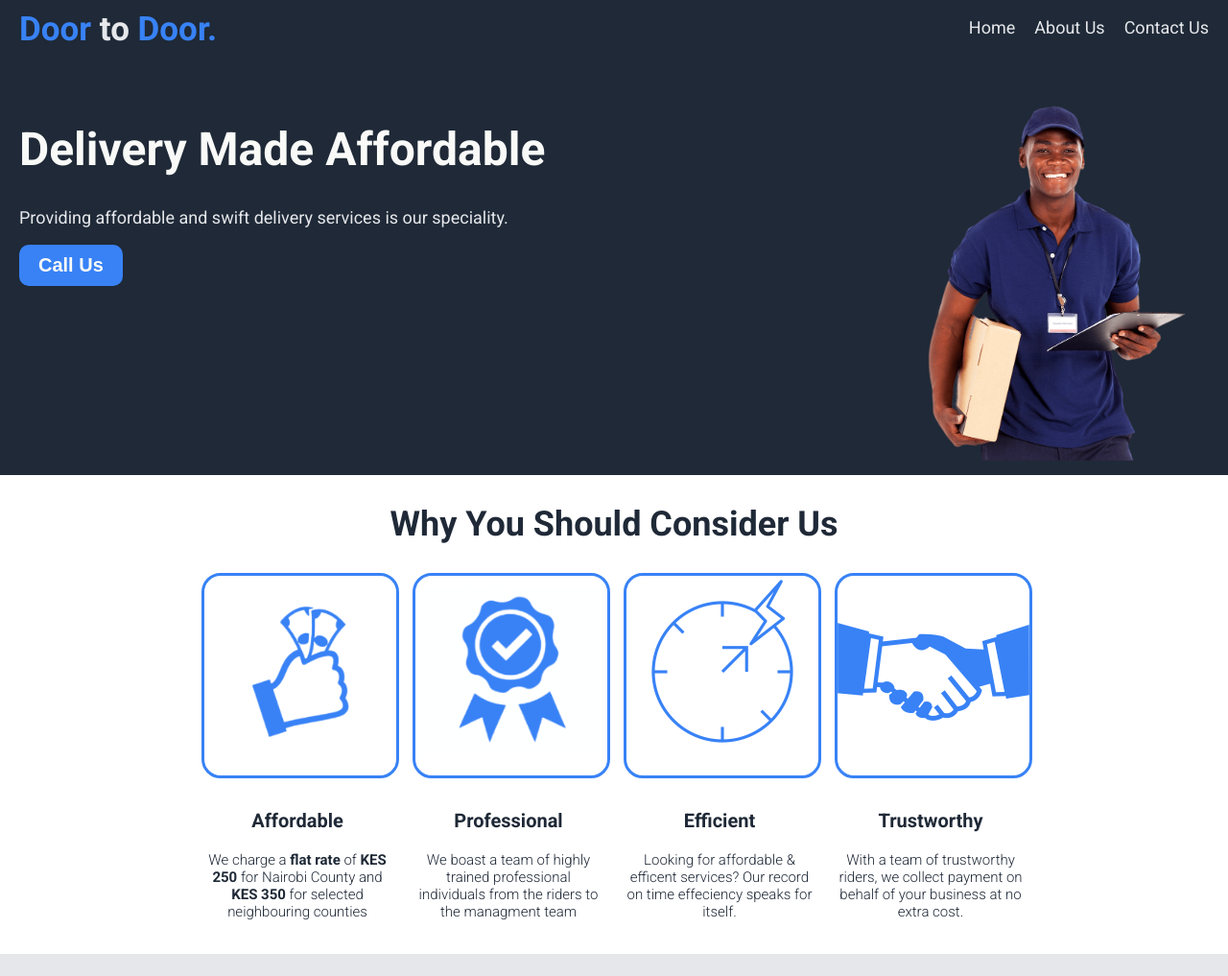
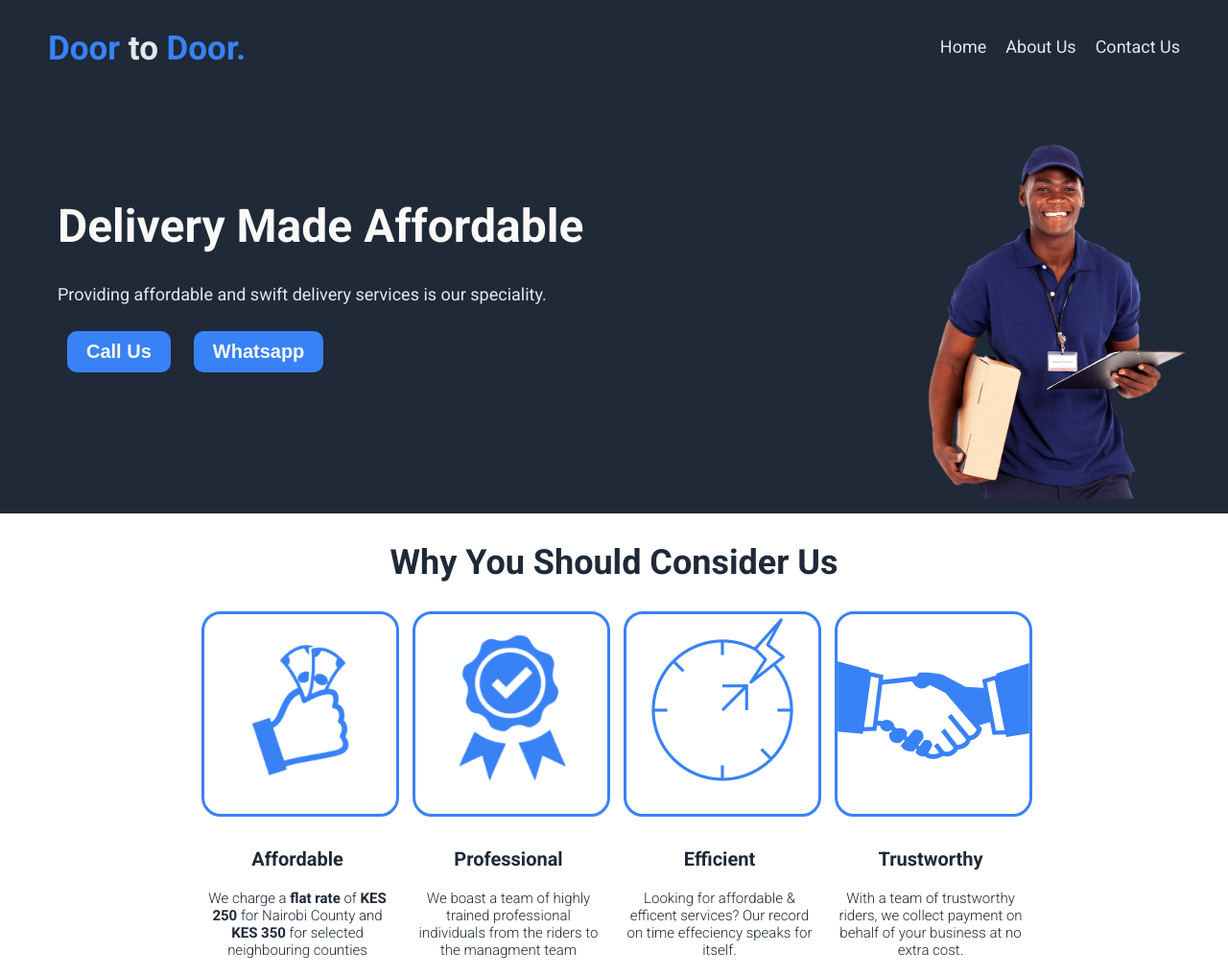
Before and after one commit to mrbrianomollo/doortodoor, a plain HTML site: page index.html in a window 1280 px wide. Shown: the top 1017 px of the page at 96% size. Drawn offline with Linux system fonts and the light colour scheme.

Commit message:
add call and whatsapp links

```diff
--- a/css/styles.css
+++ b/css/styles.css
@@ -12,7 +12,9 @@ body{
 .sub-header{
   display: flex;
   justify-content: space-between;
-  margin:  0 20px;
+  margin:  0 30px;
+  padding: 20px;
+
   height: 75px;
 }
 .logo{
@@ -53,6 +55,9 @@ li a{
   height: 400px;
   width: auto;
 }
+.intro-tag{
+  padding: 40px;
+}
 .intro-tag h1{
   font-size: 48px;
   font-weight: bolder;
@@ -71,6 +76,7 @@ button{
   font-size: 20px;
   padding: 10px 20px;
   font-weight: bold;
+  margin: 10px;
 }
 .consider{
   text-align: center;
@@ -150,6 +156,8 @@ button{
   font-size: 12px;
   display: flex;
   align-self: center;
+  margin: 10px;
+
 
 }
 .rider{
--- a/index.html
+++ b/index.html
@@ -26,7 +26,8 @@
     <div class="intro-tag">
       <h1>Delivery Made Affordable</h1>
       <p>Providing affordable and swift delivery services is our speciality.</p>
-      <button>Call Us</button>
+      <button type="button" onclick="window.location.href='tel:+254792079019'">Call Us</button>
+      <button type="button" onclick="window.location.href='https://wa.link/k0pkrf'" >Whatsapp</button>
     </div>
   <img class="delivery-guy" src="/img/delivery-guy-transformed-min.png" alt="Smiling delivery guy with a clipboard">
   </div>
@@ -77,7 +78,8 @@
         <h4>Need a rider?</h4>
         <p>Talk to us: Mon - Fri between 10am - 5pm and have your goods delivered instantly.</p>
       </div>
-      <button class="call-btn">Call Us</button>
+      <button type="button" onclick="window.location.href='tel:+254792079019'" class="call-btn">Call</button>
+      <button type="button" onclick="window.location.href='https://wa.link/k0pkrf'" class="call-btn">Whatsapp</button>
     </div>
   </div>
 
```
